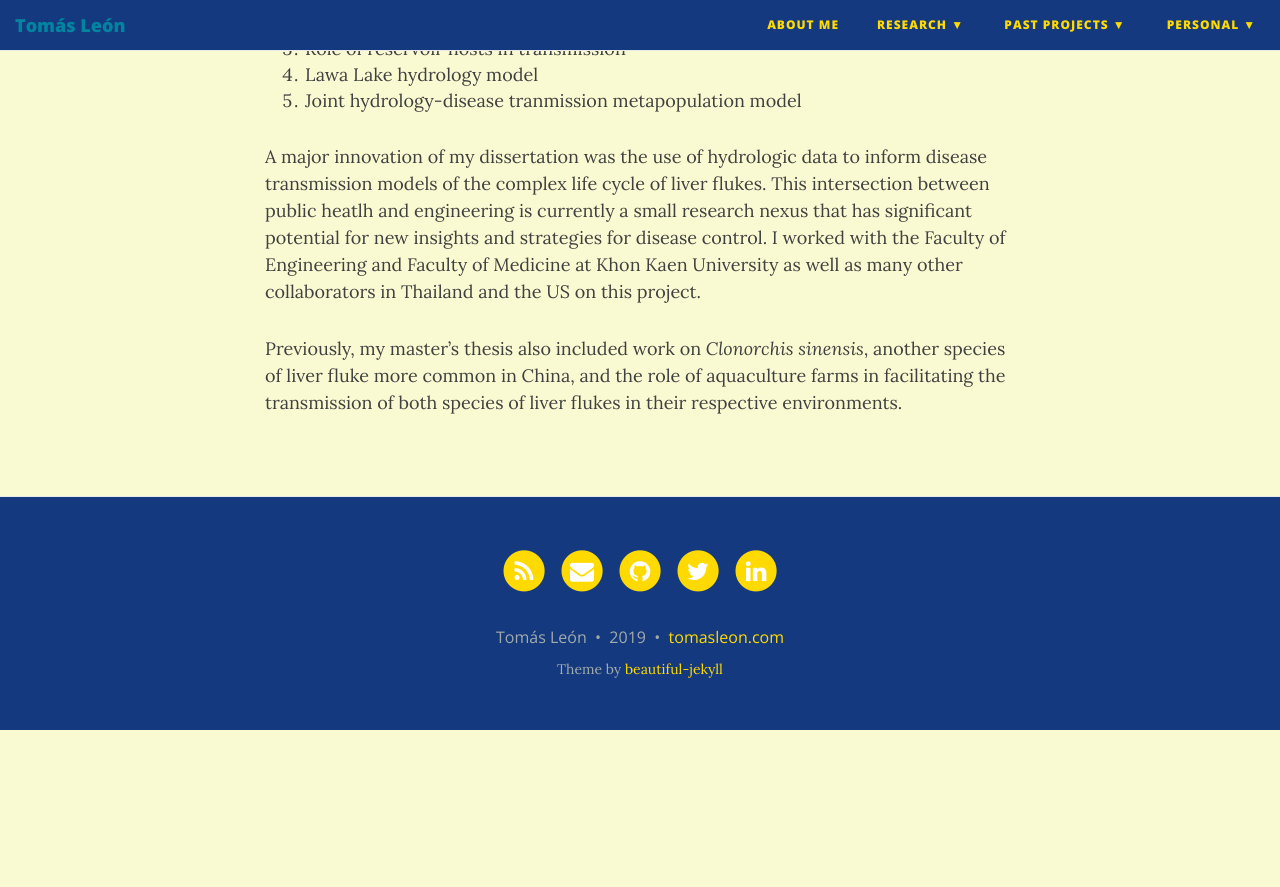
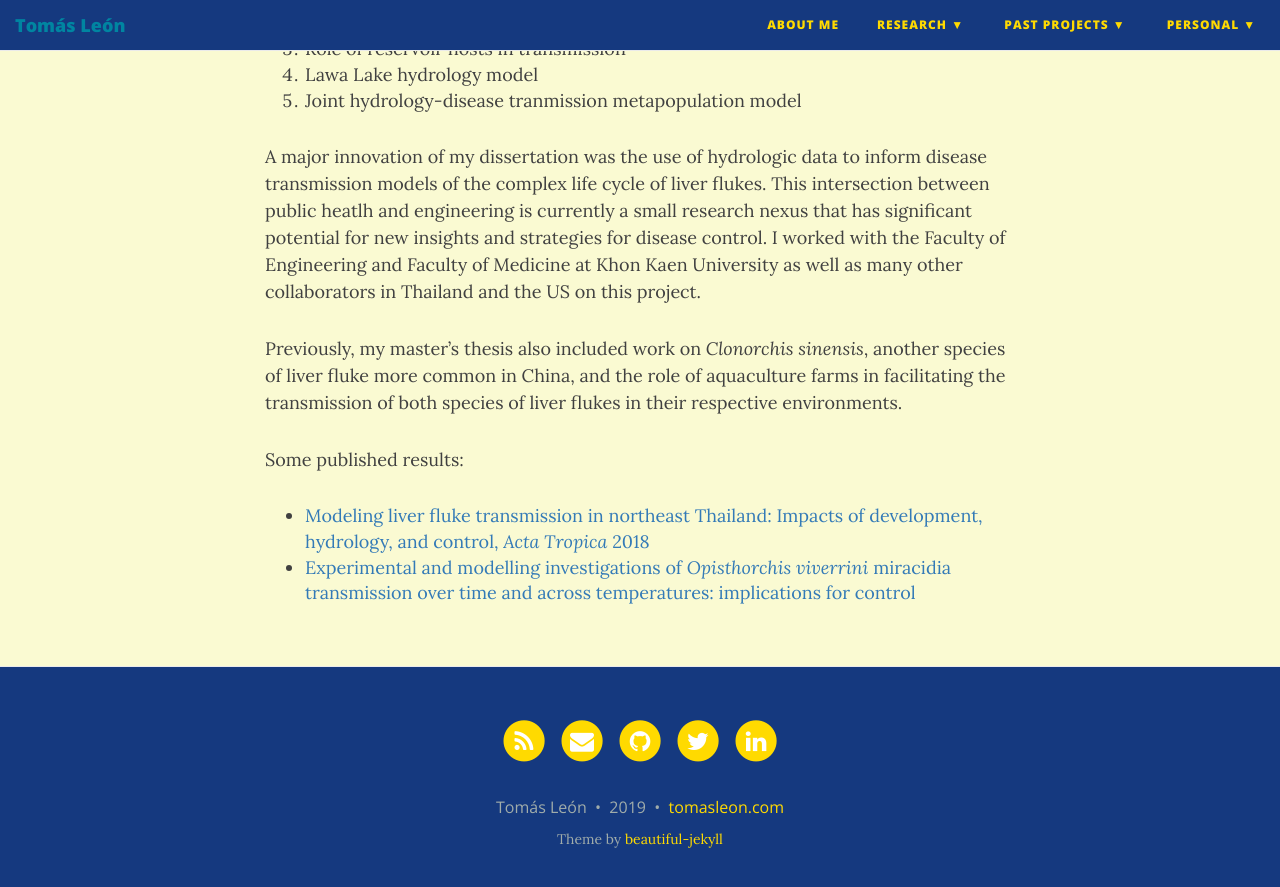
Before and after one commit to tomasleon/tomasleon.github.io, a Jekyll site: the page built from liverfluke.md, in a window 1280 px wide and 900 px high, scrolled down 880 px. Shown: the top 887 px of the window. Built offline with Jekyll 4.4.1, drawn with Linux system fonts in a browser that asks for light colours; nearby versions of some CDN libraries; before the commit the page ends 1610 px from its top, so only the background shows below that.

Commit message:
Adding pubs

```diff
--- a/liverfluke.md
+++ b/liverfluke.md
@@ -16,3 +16,8 @@ My dissertation covered the following topics:
 A major innovation of my dissertation was the use of hydrologic data to inform disease transmission models of the complex life cycle of liver flukes. This intersection between public heatlh and engineering is currently a small research nexus that has significant potential for new insights and strategies for disease control. I worked with the Faculty of Engineering and Faculty of Medicine at Khon Kaen University as well as many other collaborators in Thailand and the US on this project.
 
 Previously, my master's thesis also included work on _Clonorchis sinensis_, another species of liver fluke more common in China, and the role of aquaculture farms in facilitating the transmission of both species of liver flukes in their respective environments.
+
+Some published results:
+
+* [Modeling liver fluke transmission in northeast Thailand: Impacts of development, hydrology, and control, _Acta Tropica_ 2018](https://www.sciencedirect.com/science/article/pii/S0001706X18304601)
+* [Experimental and modelling investigations of _Opisthorchis viverrini_ miracidia transmission over time and across temperatures: implications for control](https://www.sciencedirect.com/science/article/abs/pii/S0020751917300425)
```
